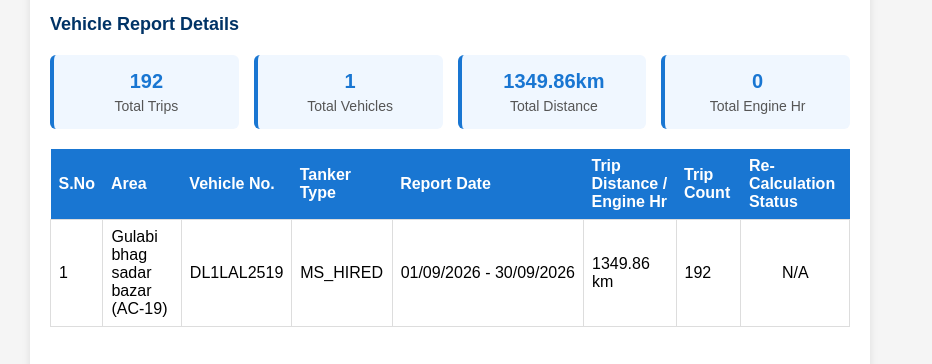
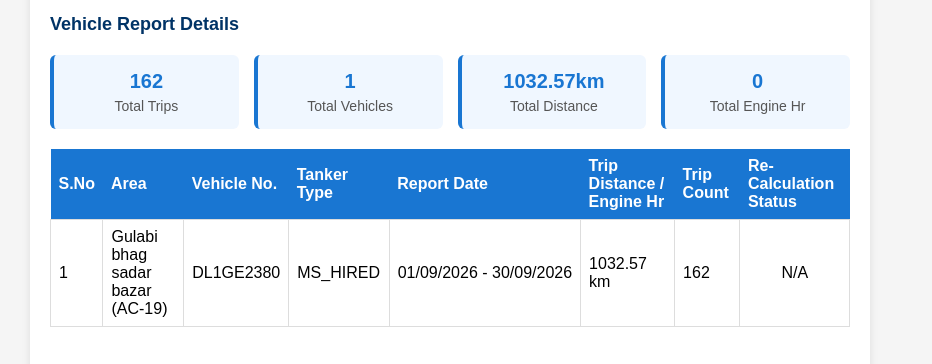
Before and after one commit to djbvtswatsoo-report/card.html-code-2380-Sep-2026, a plain HTML site: page index.html in a window 1280 px wide. Shown: the part 394-758 px from the top of the page, without its empty margins (190-1122 px from the left). Drawn offline with Linux system fonts and the light colour scheme.

Commit message:
Add files via upload

```diff
--- a/index.html
+++ b/index.html
@@ -567,18 +567,18 @@
         "generationTime": "2026-10-01T15:38:00",
         "generatedBy": "dheeraj_narang2007@yahoo.com",
         "uniqueId": "Report_123",
-        "totalTrips": 192,
+        "totalTrips": 162,
         "totalVehicleReports": 1,
-        "totalDistance": 1349.86,
+        "totalDistance": 1032.57,
 	"totalEngineHr": 0,
         "fromDate": "2026-09-01T00:00:00.000Z",
         "toDate": "2026-09-30T00:00:00.000Z",
         "vehicleReports": [ {
           "area": "Gulabi bhag sadar bazar (AC-19)",
-          "vehicleNumber": "DL1LAL2519",
+          "vehicleNumber": "DL1GE2380",
           "tankerType": "MS_HIRED",
-          "totalDistance": 1349.86,
-          "totalTrips": 192,
+          "totalDistance": 1032.57,
+          "totalTrips": 162,
           "vehicleRecalculateCount": 0 // Set to 0 to show "N/A"
         }]
       };
```
Also changed, not shown: New Text Document.txt.
